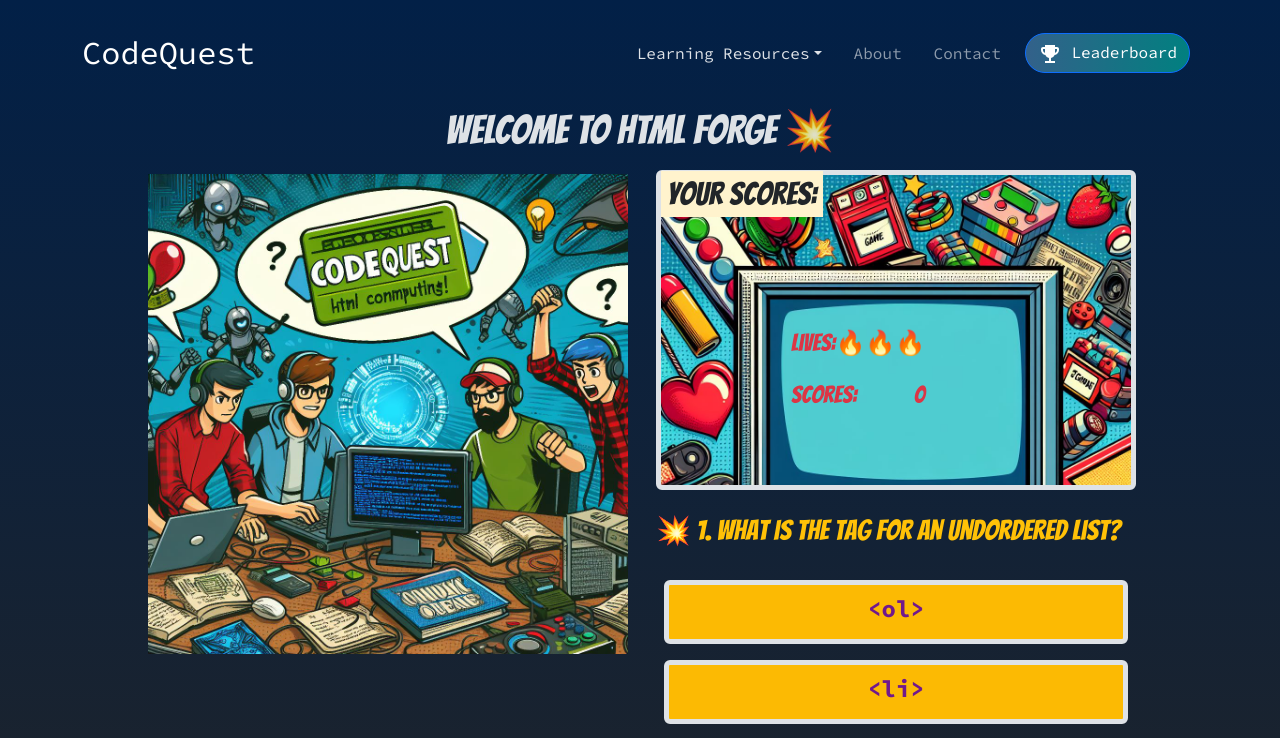
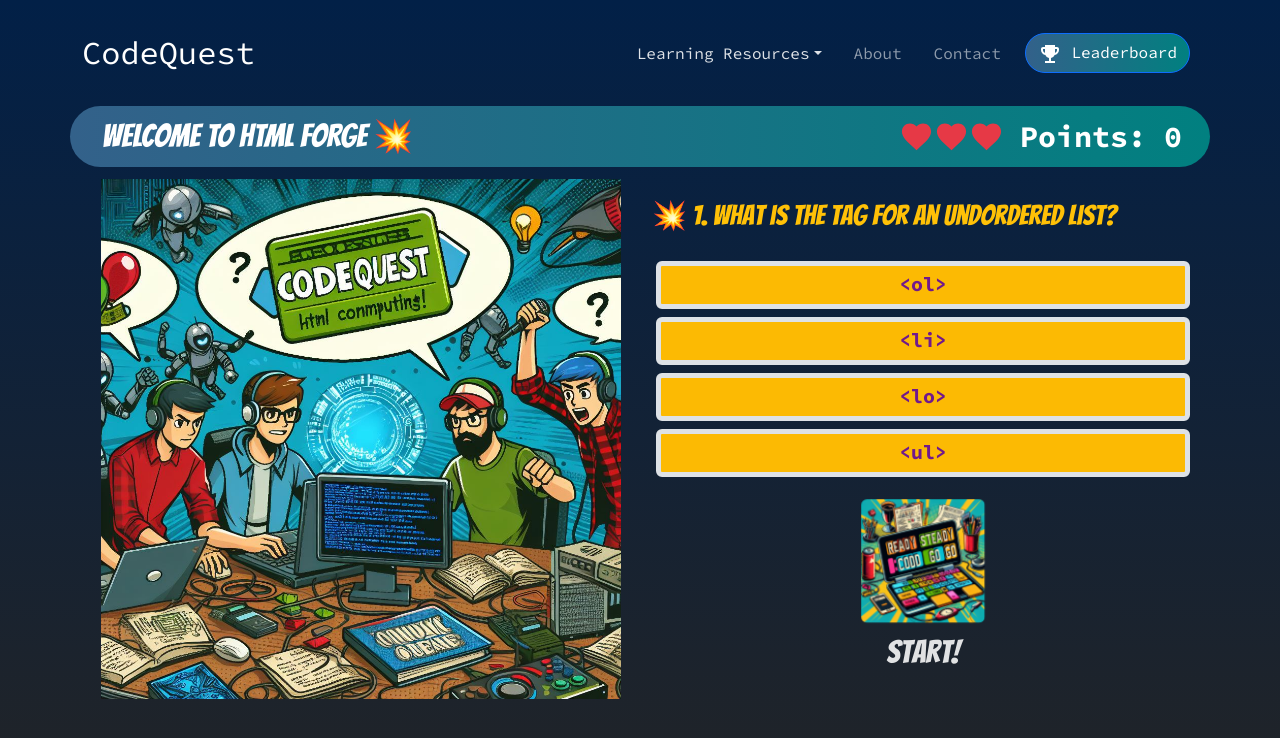
Before and after one commit to obutsan/code-quiz, a React (Vite) app: page /level2 in a window 1280 px wide. Shown: the top 738 px of the page. Built offline with nearby package versions, Linux system fonts and the light colour scheme.

Commit message:
edit styles challange2

```diff
--- a/src/components/HtmlChallenge/HtmlAnswerCharacter.jsx
+++ b/src/components/HtmlChallenge/HtmlAnswerCharacter.jsx
@@ -16,7 +16,7 @@ const HtmlAnswerCharacter = ({ alertMessage }) => {
 	return (
 		<div>
 
-			{character && <img className="d-block border-2 rounded img-fluid" style={{ maxWidth: "10em" }} src={character.image} alt={character.id} />}
+			{character && <img className="d-block border-2 rounded img-fluid" style={{ maxWidth: "8em" }} src={character.image} alt={character.id} />}
 
 		</div>
 	);
--- a/src/components/HtmlChallenge/HtmlGame.css
+++ b/src/components/HtmlChallenge/HtmlGame.css
@@ -20,8 +20,7 @@
     left: 130px;
 }
 .answer-character {
-
-    animation: pulse 1s linear infinite;
+    animation: pulse 3s linear infinite;
 }
 
 @-webkit-keyframes "pulse" {
@@ -82,3 +81,9 @@
 .button-text {
     color: rgb(113, 25, 140)
 }
+
+@media (min-width: 768px) {
+	.responsive-img {
+	  max-height: 520px;
+	}
+  }
--- a/src/components/HtmlChallenge/HtmlGame.jsx
+++ b/src/components/HtmlChallenge/HtmlGame.jsx
@@ -1,5 +1,4 @@
 import React, { useState, useEffect } from 'react';
-// import { useUser } from "./../../context/userContext.jsx";
 import { useNavigate } from 'react-router-dom';
 import htmlQuestionList from "../../databases/htmlQuestionsList.json";
 import { Button, Container } from 'react-bootstrap';
@@ -7,6 +6,7 @@ import HtmlLives from './HtlmLives';
 import HtmlAnswerCharacter from './HtmlAnswerCharacter';
 import './HtmlGame.css';
 import { savePointsToStorage} from '../../utils/localStorage';
+import Lives from'./../JavaScriptChallenge/Lives';
 
 
 const HtmlGame = () => {
@@ -100,16 +100,33 @@ const HtmlGame = () => {
 
     return (
       <>
-        <div className="game-wrapper vw-80 d-flex justify-content-center align-items-center flex-column" >
-        <h2 className="welcome-text bangers-text h1 text-uppercase">Welcome to HTML Forge 💥</h2>
-            <Container className="col-xxl-10 m-1 d-flex justify-content-center align-items-center">
-                <div className='d-flex justify-content-center flex-lg-row flex-md-column flex-sm-column'>
-                    <div className="m-2"><div className="d-block mx-lg-auto img-fluid px-2">
-                            <img className="quest-img object-fit-contain d-block justify-content-center " src="/assets/HtmlGame/htmlstart.jpeg" alt="coding man" style={{maxWidth: '30em', height: '100%'}}></img>
+        <div className="game-wrapper vw-80 d-flex align-items-center flex-column" >
+				  <div className="container d-flex justify-content-between align-items-center gap-3 p-2 challengeHeader gradient-bg-blue rounded-pill">
+            <h2 className="welcome-text bangers-text h2 text-uppercase mb-0 ms-4 d-none d-md-block">Welcome to HTML Forge 💥</h2>
+            <div className="d-flex align-items-center justify-content-center ms-5">
+              <Lives lives={result.lives} />
+              <div className="points text-white ms-3">Points: {result.score}</div>
+            </div>
           </div>
 
-                        <div className="d-flex justify-content-center align-items-center  mt-5">
-                            <div className='answer-character mt-5'>
+       	<Container className="m-1 d-flex flex-column justify-content-center align-items-center">
+					<div className='d-flex flex-column flex-lg-row justify-content-around w-100'>
+
+					<div className="col-12 col-md-6 d-flex justify-content-center align-items-center img-fluid p-2">
+           <img className="img-fluid object-fit-contain responsive-img" src="/assets/HtmlGame/htmlstart.jpeg" alt="coding man" />
+          </div>
+
+
+					  <div className="col-12 col-md-6 m-1 px-2">
+              <h2 className="h3 mt-4 text-warning bangers-text tracking-wide">💥 {currentQuestion+1}.  {question} </h2>
+              <div className="d-flex flex-column mt-4">
+                {options.map((answer, index) => (
+                <Button style={{height: '3em'}} onClick={() => onAnswerSelected(answer, index)} key={answer} id={selectedAnswerIndex === index ? 'selected-answer' : null } className="m-1 answer-button border border-5"><p className="fw-bold  h5 button-text">{answer}</p></Button>
+                ))}
+              </div>
+							<div className="d-flex justify-content-center align-items-center">
+							  <div className="d-flex justify-content-center flex-column align-items-center">
+                  <div className='answer-character mt-3'>
                     <HtmlAnswerCharacter
                       lives={result.lives}
                       points={result.points}
@@ -117,32 +134,88 @@ const HtmlGame = () => {
                       gameOver={gameOver}
                       allQuestionsAnswered={allQuestionAnswered}/>
                   </div>
-                            <div className="ms-5 mt-3 h2 bangers-text">
+                  <div className="mt-2 h2 bangers-text">
 								    {alertMessage}
                   </div>
                 </div>
+							  <div>
+                 { show ? <button  className="shaking-button bangers-text m-2 ms-5 bg-warning"onClick={navigateToLevel3}>GO TO NEXT LEVEL</button> : null}
+                 { showRestart ? <button  className="shaking-button bangers-text m-2 ms-5 bg-warning"onClick={handleRestart}>TRY AGAIN!</button> : null}
 						    </div>
-                    <div className="m-1 px-2">
-                        <div className="result-panel col border border-5 rounded" style={{width: '30em', height: '20em'}} >
-                            <h3 className="h2"><mark className="fw-bold bangers-text ">Your scores:</mark></h3>
-                            <div className="results" style={{maxWidth: "15em"}}>
-                                <HtmlLives displayedLives={result.lives}/>
-                                <div className="d-flex justify-content-between text-danger fs-4 fw-bold bangers-text" ><p className="me-1 pe-2"> Scores:  </p> <p className="text-end"> {result.score}</p></div>
-                            </div>
-                        </div>
-                        <h2 className="h3 mt-4 text-warning bangers-text tracking-wide">💥 {currentQuestion+1}.  {question} </h2>
-                        <div className="d-flex flex-column mt-4">
-                            {options.map((answer, index) => (
-                                <Button style={{height: '4em'}} onClick={() => onAnswerSelected(answer, index)} key={answer} id={selectedAnswerIndex === index ? 'selected-answer' : null } className="m-2 answer-button border border-5"><p className="fw-bold pt-1 h4 button-text">{answer}</p></Button>
-                            ))}
 						  </div>
             </div>
           </div>
         </Container>
-                <div>
-                    { show ? <button  className="shaking-button bangers-text m-2 bg-warning"onClick={navigateToLevel3}>GO TO NEXT LEVEL</button> : null}
-                    { showRestart ? <button  className="shaking-button bangers-text m-2 bg-warning"onClick={handleRestart}>TRY AGAIN!</button> : null}
+				{/*
+				<Container className="m-1 d-flex flex-column justify-content-center align-items-center">
+  <div className='col-12 col-md-10 col-lg-8 d-flex flex-column flex-md-row justify-content-around w-100'>
+    <div className="m-2 d-flex justify-content-center">
+      <div className="d-block mx-auto img-fluid px-2">
+        <img
+          className="quest-img object-fit-contain d-block"
+          src="/assets/HtmlGame/htmlstart.jpeg"
+          alt="coding man"
+          style={{ maxWidth: '30em', height: 'auto' }}
+        />
       </div>
+    </div>
+
+    <div className="col-12 col-md-6 m-1 px-2">
+      <h2 className="h3 mt-4 text-warning bangers-text tracking-wide">
+        💥 {currentQuestion + 1}. {question}
+      </h2>
+      <div className="d-flex flex-column mt-4">
+        {options.map((answer, index) => (
+          <Button
+            style={{ height: '3em' }}
+            onClick={() => onAnswerSelected(answer, index)}
+            key={answer}
+            id={selectedAnswerIndex === index ? 'selected-answer' : null}
+            className="m-1 answer-button border border-5"
+          >
+            <p className="fw-bold h5 button-text">{answer}</p>
+          </Button>
+        ))}
+      </div>
+      <div className="d-flex justify-content-center flex-md-row flex-column align-items-center mt-4">
+        <div className="d-flex justify-content-center flex-column align-items-center">
+          <div className='answer-character mt-5'>
+            <HtmlAnswerCharacter
+              lives={result.lives}
+              points={result.points}
+              alertMessage={alertMessage}
+              gameOver={gameOver}
+              allQuestionsAnswered={allQuestionAnswered}
+            />
+          </div>
+          <div className="mt-3 h2 bangers-text">
+            {alertMessage}
+          </div>
+        </div>
+        <div className="mt-3">
+          {show ? (
+            <button
+              className="shaking-button bangers-text m-2 bg-warning"
+              onClick={navigateToLevel3}
+            >
+              GO TO NEXT LEVEL
+            </button>
+          ) : null}
+          {showRestart ? (
+            <button
+              className="shaking-button bangers-text m-2 bg-warning"
+              onClick={handleRestart}
+            >
+              TRY AGAIN!
+            </button>
+          ) : null}
+        </div>
+      </div>
+    </div>
+  </div>
+</Container>*/}
+
+
         </div>
         </>
     )
```
Lines whose indentation alone changed are shown as unchanged.
